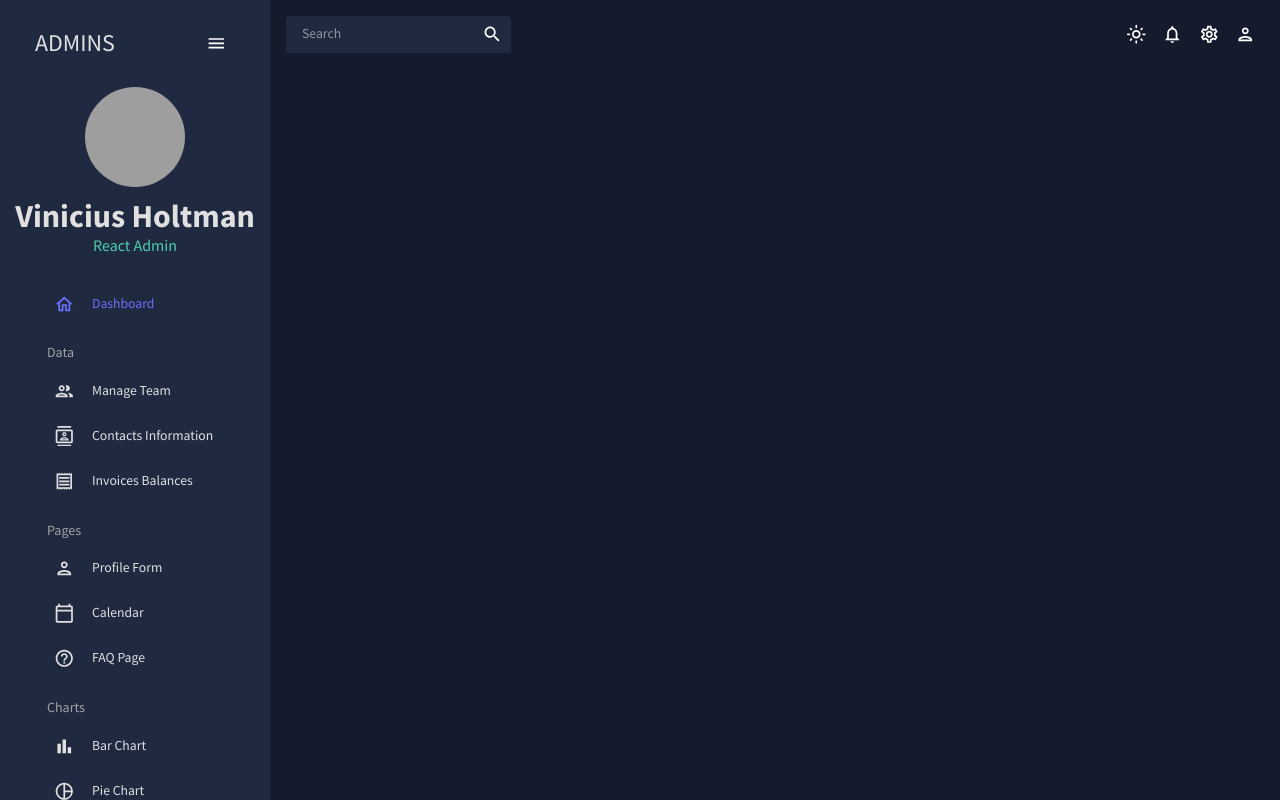
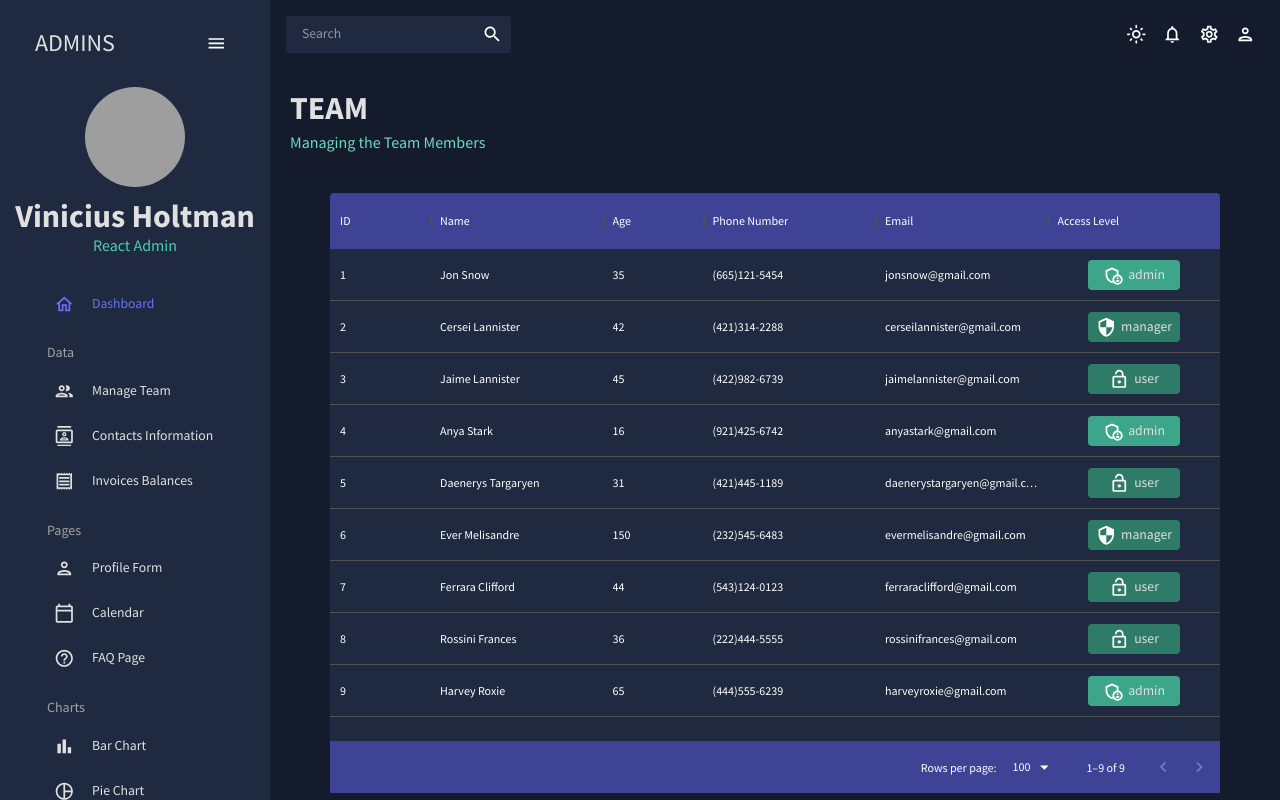
Before and after one commit to Vinicius-Holtman/react-admin, a React (Vite) app: page /team in a window 1280 px wide. Built offline with nearby package versions, Linux system fonts and the light colour scheme; grey boxes are pictures that could not be loaded.

Commit message:
Created table using mui data grid

```diff
--- a/src/App.tsx
+++ b/src/App.tsx
@@ -4,6 +4,7 @@
 import { Topbar } from "./scenes/global/Topbar";
 import { Sidebar } from "./scenes/global/Sidebar";
 import { Dashboard } from "./scenes/Dashboard";
+import { Team } from "./scenes/Team";
 // import { Team } from "./scenes/team";
 // import { Invoices } from "./scenes/invoices";
 // import { Contacts } from "./scenes/contects";
@@ -28,8 +29,8 @@
             <Topbar />
             <Routes>
               <Route path="/" element={ <Dashboard /> }  />
-              {/* <Route path="/team" element={ <Team /> }  />
-              <Route path="/invoices" element={ <Invoices /> }  />
+              <Route path="/team" element={ <Team /> }  />
+              {/* <Route path="/invoices" element={ <Invoices /> }  />
               <Route path="/contacts" element={ <Contacts /> }  />
               <Route path="/bar" element={ <Bar /> }  />
               <Route path="/form" element={ <Form /> }  />
--- /dev/null
+++ b/src/scenes/Team/index.tsx
@@ -0,0 +1,102 @@
+import AdminPanelSettingsOutlinedIcon from "@mui/icons-material/AdminPanelSettingsOutlined";
+import SecurityOutlinedIcon from "@mui/icons-material/SecurityOutlined";
+import LockOpenOutlinedIcon from "@mui/icons-material/LockOpenOutlined";
+import { DataGrid } from "@mui/x-data-grid"
+import { Box, Typography, useTheme } from "@mui/material";
+import { Header } from "../../components/Header";
+import { tokens } from "../../theme";
+import { mockDataTeam } from "../../data/mockData";
+
+export function Team() {
+  const theme = useTheme()
+  const colors = tokens(theme.palette.mode)
+
+  return (
+    <Box m="20px">
+      <Header title="TEAM" subtitle="Managing the Team Members" />
+
+      <Box m="40px" height="75vh" sx={{
+        "& .MuiDataGrid-root": {
+          border: "none"
+        },
+        "& .MuiDataGrid-cell": {
+          borderBottom: "none"
+        },
+        "& .name-column-cell": {
+          color: colors.greenAccent[300]
+        },
+        "& .MuiDataGrid-columnHeaders": {
+          backgroundColor: colors.blueAccent[700],
+          borderBottom: "none",
+        },
+        "& .MuiDataGrid-virtualScroller": {
+          backgroundColor: colors.primary[400]
+        },
+        "& .MuiDataGrid-footerContainer": {
+          borderTop: "none",
+          backgroundColor: colors.blueAccent[700]
+        }
+      }}>
+        <DataGrid
+          rows={mockDataTeam}
+          columns={[
+            {
+              field: "id",
+              headerName: "ID"
+            },
+            {
+              field: "name",
+              headerName: "Name",
+              flex: 1,
+              cellClassName: "name-column--cell"
+            },
+            {
+              field: "age",
+              headerName: "Age",
+              type: "number",
+              headerAlign: "left",
+              align: "left",
+            },
+            {
+              field: "phone",
+              headerName: "Phone Number",
+              flex: 1
+            },
+            {
+              field: "email",
+              headerName: "Email",
+              flex: 1
+            },
+            {
+              field: "access",
+              headerName: "Access Level",
+              flex: 1,
+              renderCell: ({ row: { access } }) => {
+                return (
+                  <Box
+                    width="60%"
+                    m="0 auto"
+                    p="5px"
+                    display="flex"
+                    justifyContent="center"
+                    sx={{
+                      backgroundColor: access === "admin" ? colors.greenAccent[600] : colors.greenAccent[700]
+                    }}
+                    borderRadius="4px"
+                  >
+                    {access === "admin" && <AdminPanelSettingsOutlinedIcon />}
+                    {access === "manager" && <SecurityOutlinedIcon />}
+                    {access === "user" && <LockOpenOutlinedIcon />}
+                    <Typography color={colors.grey[100]} sx={{ ml: "5px" }}>
+                      {access}
+                    </Typography>
+                  </Box>
+                )
+              }
+            },
+          ]}
+        />
+      </Box>
+    </Box>
+  )
+}
```
